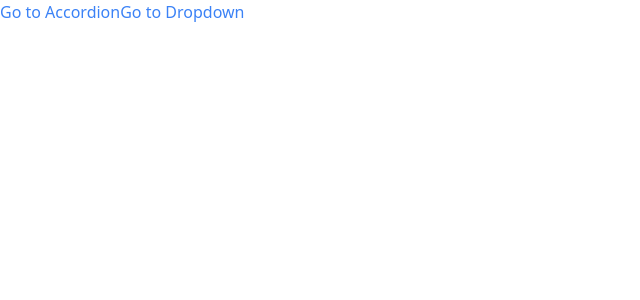
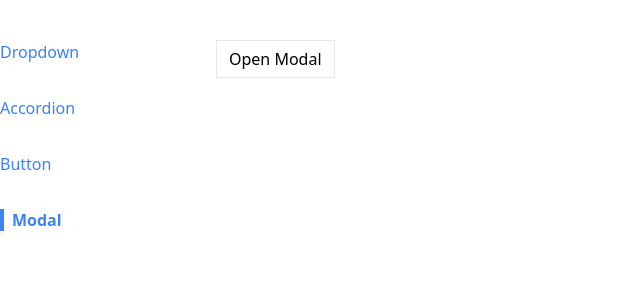
Before and after one commit to Debbykalu/single-page-app-with-react, a React (Create React App) app: page /modal in a window 1280 px wide. Shown: the top 300 px of the page, without its empty margins (0-640 px from the left). Built offline with nearby package versions, Linux system fonts and the light colour scheme.

Commit message:
commit changes

```diff
--- a/src/App.js
+++ b/src/App.js
@@ -1,21 +1,28 @@
-import React from 'react';
-import Link from './Components/Link';
+import SideBar from './Components/SideBar';
 import Route from './Components/Route';
 import DropdownPage from './Pages/DropdownPage';
 import AccordionPage from './Pages/AccordionPage';
+import ButtonPage from './Pages/ButtonPage';
+import ModalPage from './Pages/ModalPage';
 
 const App = () => {
   return (
-    <div className='flex'>
-      <Link to="/accordion">Go to Accordion</Link>
-      <Link to="/dropdown">Go to Dropdown</Link>
-
+    <div className='container mx-auto grid grid-cols-6 gap-4 mt-10'>
+      <SideBar />
+      <div className='col-span-5'>
+      <Route path="/">
+        <DropdownPage />
+      </Route>
       <Route path="/accordion">
         <AccordionPage />
       </Route>
-      <Route path="/dropdown">
-        <DropdownPage />
+      <Route path="/button">
+        <ButtonPage />
       </Route>
+      <Route path="/modal">
+        <ModalPage />
+      </Route>
+      </div>
     </div>
   )
 }
--- a/src/Components/Dropdown.js
+++ b/src/Components/Dropdown.js
@@ -31,8 +31,8 @@ const Dropdown = ({options, value, onChange}) => {
         setIsOpen(false)
         onChange(option)
     }
-    const renderedOptions = options.map((option, index) => {
-        return <div className='hover:bg-sky-100 rounded cursor-pointer p-1' onClick={() => handleOptionClick(option)} key={option.index}>
+    const renderedOptions = options.map((option) => {
+        return <div className='hover:bg-sky-100 rounded cursor-pointer p-1' onClick={() => handleOptionClick(option)} key={option.label}>
             {option.label}
         </div>
     })
--- a/src/Components/Link.js
+++ b/src/Components/Link.js
@@ -1,10 +1,13 @@
-import { useContext } from "react"
-import classNames from "classnames"
-import NavigationContext from "../Context/NavigationContext"
-const Link = ({to, children}) => {
-    const { navigate } = useContext(NavigationContext);
+import classNames from "classnames";
+import useNavigation from "../hooks/use-navigation";
+const Link = ({to, children, className, activeClassName}) => {
+    const { navigate, currentPath } = useNavigation();
 
-    const classes = classNames('text-blue-500')
+    const classes = classNames(
+        'text-blue-500',
+         className,
+         currentPath === to && activeClassName
+         )
     const handleLinkClick = (e) => {
         if(e.metaKey || e.ctrlKey){
             return;
--- /dev/null
+++ b/src/Components/Modal.js
@@ -0,0 +1,13 @@
+const Modal = () => {
+
+
+  return (
+   <div className="absolute inset-0 bg-grey-300 opacity-80 ml-20">
+        <div className="absolute inset-40 p-10 bg-red-500 text-white">
+            Modal
+        </div>
+   </div>
+  )
+}
+
+export default Modal
--- a/src/Components/Route.js
+++ b/src/Components/Route.js
@@ -1,8 +1,7 @@
-import { useContext } from "react"
-import NavigationContext from "../Context/NavigationContext"
+import useNavigation from "../hooks/use-navigation";
 
 const Route = ({path, children}) => {
-    const {currentPath} = useContext(NavigationContext)
+    const {currentPath} = useNavigation();
 if(path === currentPath){
     return children;
 }
--- /dev/null
+++ b/src/Components/SideBar.js
@@ -0,0 +1,33 @@
+import Link from "./Link";
+
+const SideBar = () => {
+
+    const links = [
+        {page: 'Dropdown', path: '/'},
+        {page: 'Accordion', path: '/accordion'},
+        {page: 'Button', path: '/button'},
+        {page: 'Modal', path: '/modal'}
+    ];
+
+    const renderedPage = links.map((link) => {
+        return (
+        <div className="mb-8">
+            <Link
+                key={link.page}
+                to={link.path}
+                className='mb-4'
+                activeClassName='font-bold border-l-4 border-blue-500 pl-2'
+            >
+                    {link.page}
+            </Link>
+        </div>
+        )
+    })
+  return (
+    <div className="sticky top-0  flex flex-col items-start">
+        {renderedPage}
+    </div>
+  )
+}
+
+export default SideBar
--- a/src/Pages/AccordionPage.js
+++ b/src/Pages/AccordionPage.js
@@ -18,7 +18,7 @@ function AccordionPage() {
     },
   ]
   return(
-    <div className='mt-10'>
+    <div>
         <Accordion items={items}  />
     </div>
   )
--- a/src/Pages/ButtonPage.js
+++ b/src/Pages/ButtonPage.js
@@ -1,4 +1,7 @@
-import Button from './Components/Button';
+import Button from "../Components/Button";
+import { FaBell } from "react-icons/fa6";
+import { VscCloudUpload } from "react-icons/vsc";
+import { IoServerOutline } from "react-icons/io5";
 
 function ButtonPage() {
   const handleClick = () => {
@@ -15,18 +18,19 @@ function ButtonPage() {
           className="mb-5"
           onClick={handleClick}
         >
+          <FaBell />
           Click me!!
         </Button>
       </div>
       <div>
         <Button danger outline onMouseEnter={handleClick}>
-
+          <VscCloudUpload />
           Buy Now!
         </Button>
       </div>
       <div>
         <Button warning onMouseLeave={handleClick}>
-
+        <IoServerOutline />
           See Deal!
         </Button>
       </div>
--- a/src/Pages/DropdownPage.js
+++ b/src/Pages/DropdownPage.js
@@ -16,7 +16,7 @@ function DropdownPage() {
     {label: 'Yellow', value: 'yellow'}
   ]
   return(
-    <div className="flex mt-10">
+    <div className="flex ">
         <Dropdown options={options} value={selected} onChange={handleSelect}/>
     </div>
   )
--- /dev/null
+++ b/src/Pages/ModalPage.js
@@ -0,0 +1,20 @@
+import Modal from "../Components/Modal";
+import { useState } from "react";
+import Button from '../Components/Button';
+
+const ModalPage = () => {
+    const[showModal, setShowModal] = useState(false)
+
+    const handleModalClick = () => {
+        setShowModal(true)
+    }
+  return (
+    <div>
+        <Button onClick={handleModalClick}>Open Modal</Button>
+        {showModal && <div><Modal /></div>}
+
+    </div>
+  )
+}
+
+export default ModalPage
--- /dev/null
+++ b/src/hooks/use-navigation.js
@@ -0,0 +1,8 @@
+import { useContext  } from "react";
+import NavigationContext from "../Context/NavigationContext";
+
+function useNavigation() {
+    return useContext(NavigationContext);
+}
+
+export default useNavigation;
```
